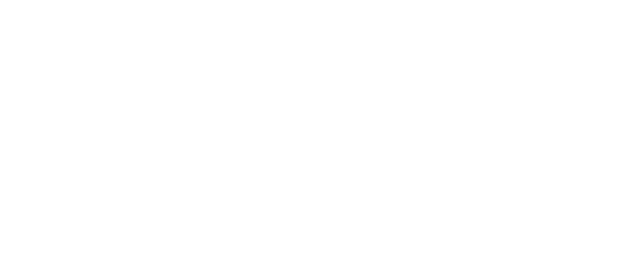
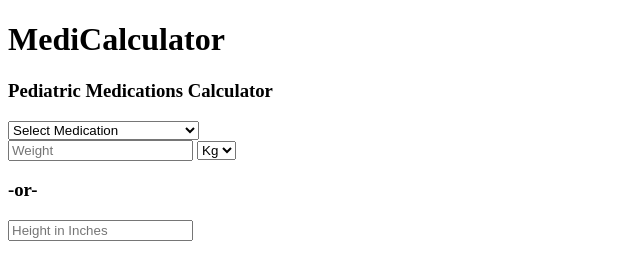
Before and after one commit to PaytonLambe/MediCalculator, a plain HTML site: page index.html in a window 1280 px wide. Shown: the whole page, without its empty margins (0-640 px from the left). Drawn offline with Linux system fonts and the light colour scheme.

Commit message:
Updated Index to include input boxes.

```diff
--- a/index.html
+++ b/index.html
@@ -3,9 +3,66 @@
 <head>
     <meta charset="UTF-8">
     <meta name="viewport" content="width=device-width, initial-scale=1.0">
-    <title>Document</title>
+    <title>Pediatric Medication Calculator</title>
 </head>
 <body>
+    <div class="flex">
+        <h1>MediCalculator</h1>
+        <h3>Pediatric Medications Calculator</h3>
+    </div>
 
+    <div id="medications">
+        <select for="dropdown" id="medication">Select Medication
+            <option value="select">Select Medication</option>
+            <option value="adenosine">Adenosine .2mg/kg</option>
+            <option value="albuterol">Albuterol .15mg/kg</option>
+            <option value="aminophylline">Aminophylline 5mg/kg</option>
+            <option value="amiodarone">Amiodarone 5mg/kg</option>
+            <option value="aspirin">Aspirin 5mg/kg</option>
+            <option value="ativan">Ativan .1mg/kg</option>
+            <option value="atropine">Atropine .02mg/kg</option>
+            <option value="atrovent">Atrovent .5mg/kg</option>
+            <option value="benadryl">Benadryl 1mg/kg</option>
+            <option value="brethine">Brethine .01mg/kg</option>
+            <option value="dextrose">Dextrose 10% 4ml/kg</option>
+            <option value="epinephrine1">Epinephrine 1/10 .01mg/kg</option>
+            <option value="epinephrine10">Epinephrine 1/1 .01mg/kg</option>
+            <option value="fentanyl">Fentanyl 1mcg/kg</option>
+            <option value="ketamine">Ketamine 1mg/kg</option>
+            <option value="labetalol">Labetalol 1mg/kg/hr</option>
+            <option value="levophed">Levophed 2mcg/kg/min</option>
+            <option value="lidocaine">Lidocaine 1mg/kg</option>
+            <option value="magSulfate">Magnesium Sulfate 50mg/kg</option>
+            <option value="morphine">Morphine .1mg/kg</option>
+            <option value="narcan">Narcan 2mg</option>
+            <option value="pepcid">Pepcid .25mg/kg</option>
+            <option value="rocuronium">Rocuronium 1mg/kg</option>
+            <option value="sodiumBicarb">Sodium Bicarb 1mEq/kg</option>
+            <option value="soluMedrol">Solu-Medrol 1mg/kg</option>
+            <option value="toradol">Toradol .5mg/kg</option>
+            <option value="versed">Versed .1mg/kg</option>
+            <option value="zofran">Zofran .15mg/kg</option>
+        </select>
+    </div>
+
+    <div id="weight">
+        <input id="number" type="number" placeholder="Weight"></input>
+        <select for="dropdown" id="weightType">
+            <option value="kilograms">Kg</option>
+            <option value="pounds">Lb</option>
+        </select>
+    </div>
+
+    <div>
+        <h3>-or-</h3>
+    </div>
+
+    <div>
+        <input id="height" type="number" placeholder="Height in Inches"></input>
+    </div>
+
+    <div id="estWeight"></div>
+
+    <div id="totalDose"></div>
 </body>
 </html>
```
